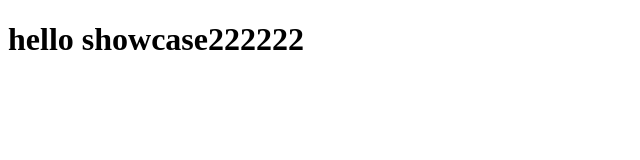
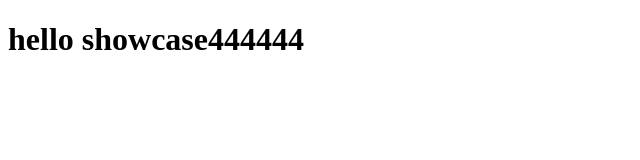
Before and after one commit to dakanadaka/gitshowcase, a plain HTML site: page index.html in a window 1280 px wide. Shown: the full height of the page, 0-640 px from the left. Drawn offline with Linux system fonts and the light colour scheme.

Commit message:
Update index.html

```diff
--- a/index.html
+++ b/index.html
@@ -7,6 +7,6 @@
     <title>showcase</title>
 </head>
 <body>
-    <h1>hello showcase222222</h1>
+    <h1>hello showcase444444</h1>
 </body>
 </html>
```
